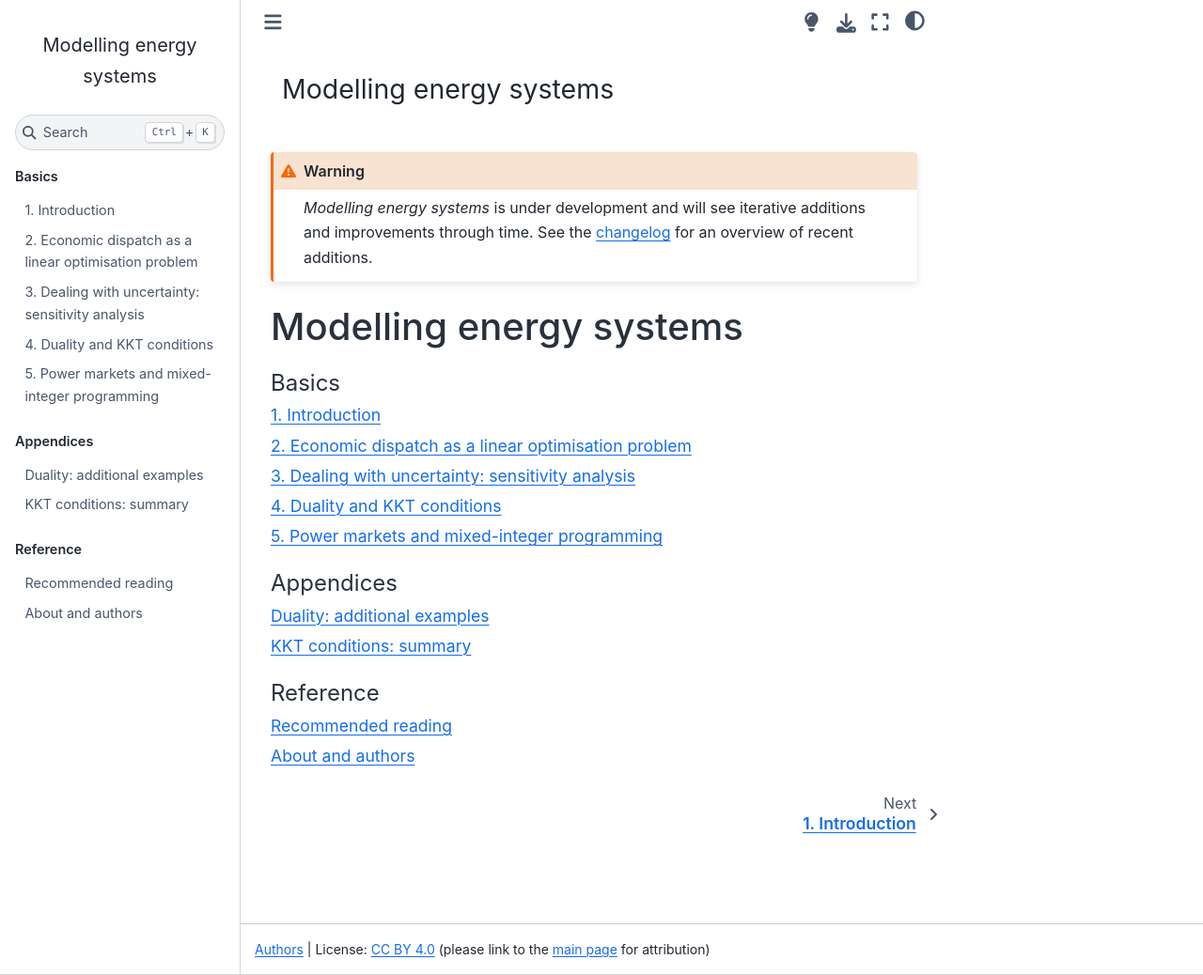
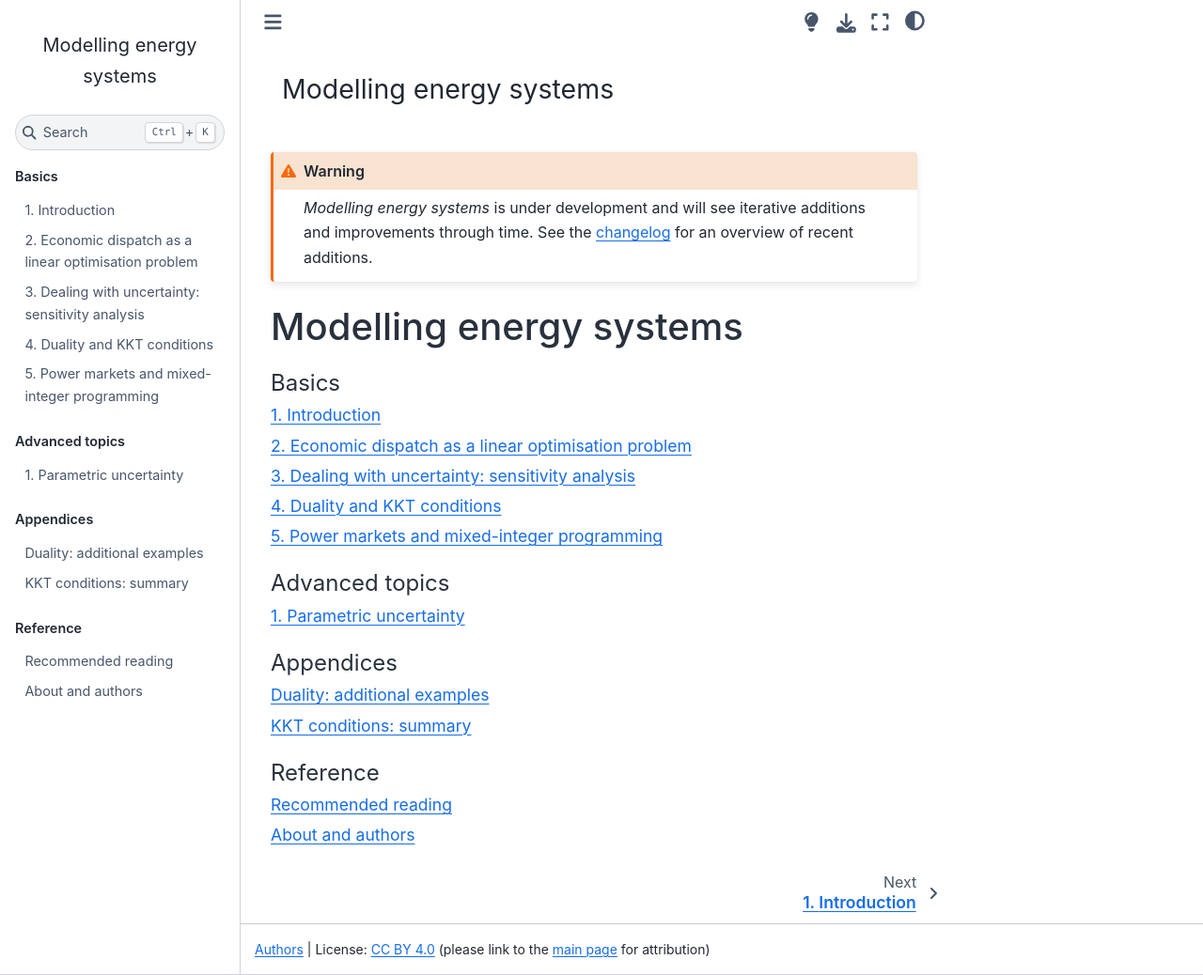
Before and after one commit to sjpfenninger/modelling-energy-systems, a Jupyter Book: the page built from index.md, in a window 1280 px wide and 1038 px high. Shown: the whole window at 94% size. Built offline with Jupyter Book 1.0.4 settings and Sphinx 7.4.7 and the Sphinx Book theme 1.1.4, drawn with Linux system fonts in a browser that asks for light colours; comment, search, counter and statistics services are not loaded; some of the changed lines change nothing that is shown.

Commit message:
Add uncertainty to TOC

```diff
--- a/_toc.yml
+++ b/_toc.yml
@@ -10,12 +10,12 @@ parts:
     - file: basics/duality-kkts.md
     - file: basics/markets-milp.md
     # - file: basics/modelling-languages.md
-# - caption: Advanced topics
-#   numbered: true
-#   chapters:
+- caption: Advanced topics
+  numbered: true
+  chapters:
     # - file: advanced/mixed-complementarity.md
     # - file: advanced/nonlinear.md
-    # - file: advanced/parametric-uncertainty.md
+    - file: advanced/parametric-uncertainty.md
 - caption: Appendices
   chapters:
    - file: appendix/duality-examples.md
```
